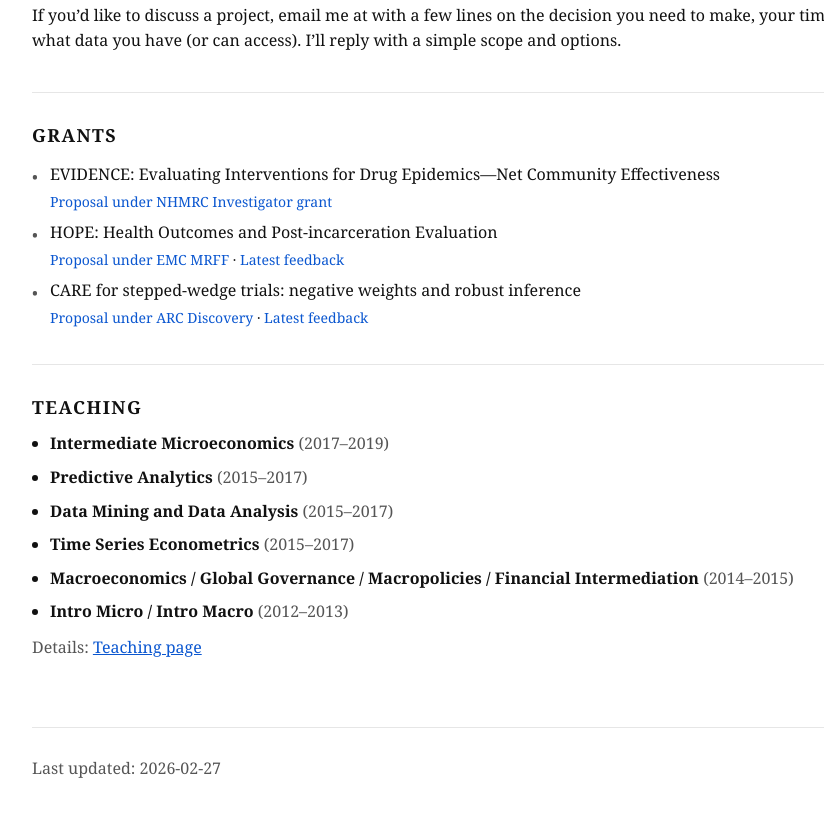
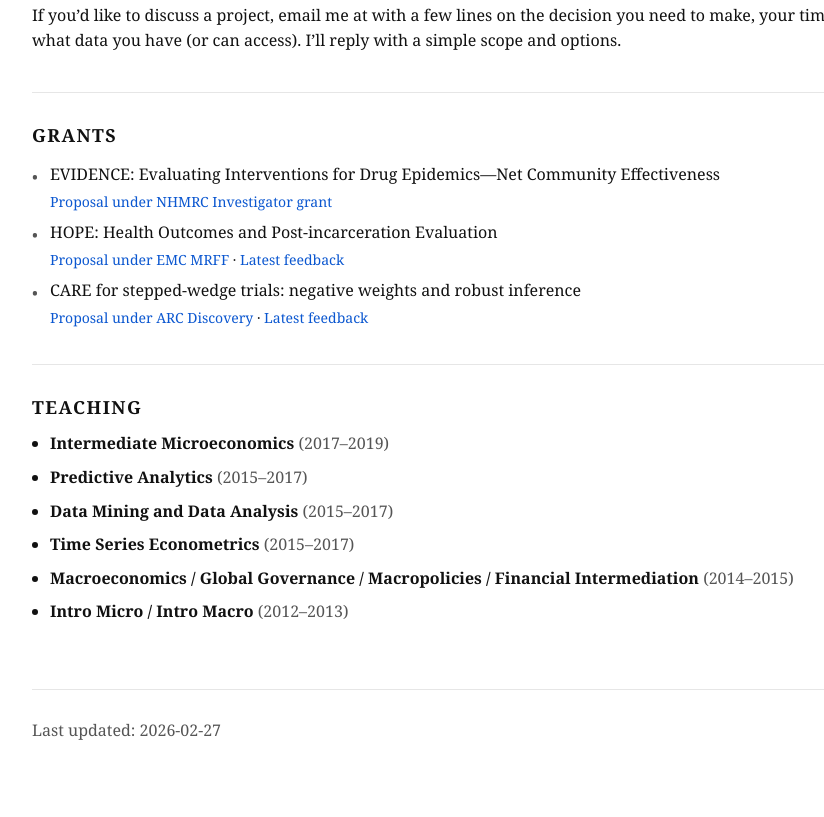
Before and after one commit to SergeyVAlexeev/sergeyvalexeev.github.io, a plain HTML site: page index.html in a window 1280 px wide. Shown: the part 2528-3345 px from the top of the page, without its empty margins (232-1056 px from the left). Drawn offline with Linux system fonts and the light colour scheme.

```diff
--- a/index.html
+++ b/index.html
@@ -788,9 +788,6 @@ body.nav-open{
     <li><b>Macroeconomics / Global Governance / Macropolicies / Financial Intermediation</b> <span class="meta">(2014–2015)</span></li>
     <li><b>Intro Micro / Intro Macro</b> <span class="meta">(2012–2013)</span></li>
   </ul>
-  <p class="meta">
-    Details: <a href="https://alexeev.pw/tutoring/" target="_blank" rel="noopener">Teaching page</a>
-  </p>
 </section>
 
 
```
